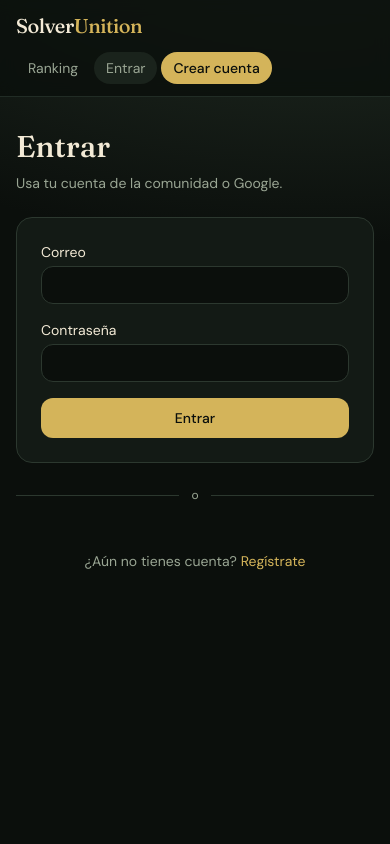
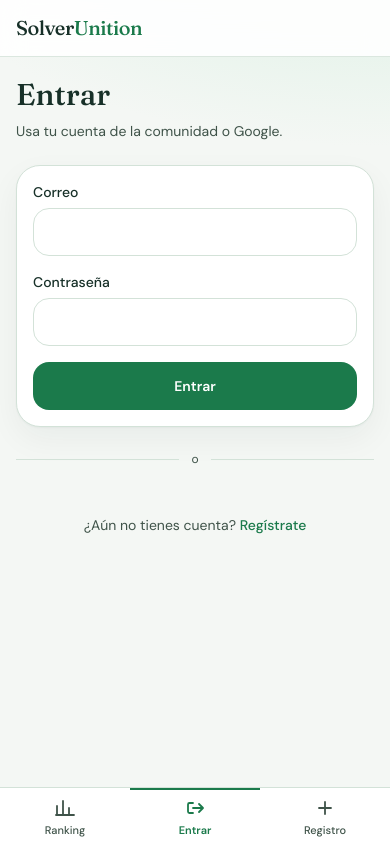
Before and after one commit to brandonjomeyker13-stack/SolverUtinition-Front, a React (Vite) app: page /entrar in a window 390 px wide. Built offline with nearby package versions, Linux system fonts and the light colour scheme; no server answers.

Commit message:
Make the site mobile-first with a light layout and a bottom navigation.

```diff
--- a/index.html
+++ b/index.html
@@ -3,6 +3,7 @@
   <head>
     <meta charset="UTF-8" />
     <meta name="viewport" content="width=device-width, initial-scale=1.0" />
+    <meta name="theme-color" content="#f4f7f4" />
     <title>SolverUnition</title>
     <link rel="preconnect" href="https://fonts.googleapis.com" />
     <link rel="preconnect" href="https://fonts.gstatic.com" crossorigin />
--- a/src/components/GoogleButton.tsx
+++ b/src/components/GoogleButton.tsx
@@ -28,7 +28,7 @@ export function GoogleButton({ onCredential }: Props) {
       }
       caja.current.innerHTML = "";
       window.google.accounts.id.renderButton(caja.current, {
-        theme: "filled_black",
+        theme: "outline",
         size: "large",
         text: "signin_with",
         width: ancho,
--- a/src/components/Layout.tsx
+++ b/src/components/Layout.tsx
@@ -1,58 +1,85 @@
-import { NavLink, Outlet } from "react-router-dom";
+import { NavLink, Outlet, useNavigate } from "react-router-dom";
 import { useAuth } from "../lib/auth";
 
-const link =
-  "whitespace-nowrap rounded-full px-3 py-1.5 text-sm text-mute transition hover:text-cream";
-const activo = "bg-raised text-cream";
+const escritorio =
+  "inline-flex min-h-11 items-center rounded-full px-3 text-sm text-mute hover:text-ink";
+const escritorioActivo = "bg-raised font-medium text-ink";
+
+function Icono({ d }: { d: string }) {
+  return (
+    <svg viewBox="0 0 24 24" className="h-6 w-6" fill="none" stroke="currentColor" strokeWidth="1.8" aria-hidden="true">
+      <path d={d} strokeLinecap="round" strokeLinejoin="round" />
+    </svg>
+  );
+}
+
+const ICONS = {
+  ranking: "M4 19V10M10 19V5M16 19v-7M21 19H3",
+  partidas: "M5 6h14M5 12h14M5 18h9",
+  cuenta: "M12 12a3.5 3.5 0 1 0 0-7 3.5 3.5 0 0 0 0 7ZM5 19.5a7 7 0 0 1 14 0",
+  entrar: "M10 7H6.5A1.5 1.5 0 0 0 5 8.5v7A1.5 1.5 0 0 0 6.5 17H10M10 12h9M16 8l4 4-4 4",
+  crear: "M12 6v12M6 12h12",
+};
 
 export function Layout() {
   const { usuario, salir } = useAuth();
+  const navigate = useNavigate();
+
+  async function onSalir() {
+    try {
+      await salir();
+    } finally {
+      navigate("/", { replace: true });
+    }
+  }
+
+  const movil = usuario
+    ? [
+        { to: "/", label: "Ranking", icon: ICONS.ranking, end: true },
+        { to: "/partidas", label: "Partidas", icon: ICONS.partidas, end: false },
+        { to: "/cuenta", label: "Cuenta", icon: ICONS.cuenta, end: false },
+      ]
+    : [
+        { to: "/", label: "Ranking", icon: ICONS.ranking, end: true },
+        { to: "/entrar", label: "Entrar", icon: ICONS.entrar, end: false },
+        { to: "/registro", label: "Registro", icon: ICONS.crear, end: false },
+      ];
 
   return (
-    <div className="min-h-screen bg-[radial-gradient(1200px_600px_at_80%_-10%,#243026_0%,transparent_55%),linear-gradient(#0b0f0c,#0b0f0c)]">
-      <header className="sticky top-0 z-10 border-b border-line/70 bg-ink/80 backdrop-blur">
-        <div className="mx-auto flex max-w-5xl flex-col gap-3 px-4 py-3 md:flex-row md:items-center md:justify-between md:px-5 md:py-4">
-          <NavLink to="/" className="font-display text-xl tracking-tight text-cream">
-            Solver<span className="text-gold">Unition</span>
+    <div className="min-h-dvh">
+      <a
+        href="#contenido"
+        className="sr-only focus:not-sr-only focus:absolute focus:left-4 focus:top-4 focus:z-50 focus:rounded-xl focus:bg-panel focus:px-3 focus:py-2"
+      >
+        Saltar al contenido
+      </a>
+      <header className="sticky top-0 z-20 border-b border-line/80 bg-panel/90 pt-[env(safe-area-inset-top)] backdrop-blur-md">
+        <div className="mx-auto flex h-14 max-w-5xl items-center justify-between px-4 md:h-16 md:px-6">
+          <NavLink to="/" className="font-display text-xl tracking-tight text-ink">
+            Solver<span className="text-accent">Unition</span>
           </NavLink>
-          <nav className="flex flex-wrap items-center gap-1">
-            <NavLink to="/" end className={({ isActive }) => `${link} ${isActive ? activo : ""}`}>
+          <nav aria-label="Secciones" className="hidden items-center gap-1 md:flex">
+            <NavLink to="/" end className={({ isActive }) => `${escritorio} ${isActive ? escritorioActivo : ""}`}>
               Ranking
             </NavLink>
             {usuario ? (
               <>
-                <NavLink
-                  to="/partidas"
-                  className={({ isActive }) => `${link} ${isActive ? activo : ""}`}
-                >
+                <NavLink to="/partidas" className={({ isActive }) => `${escritorio} ${isActive ? escritorioActivo : ""}`}>
                   Partidas
                 </NavLink>
-                <NavLink
-                  to="/cuenta"
-                  className={({ isActive }) => `${link} ${isActive ? activo : ""}`}
-                >
+                <NavLink to="/cuenta" className={({ isActive }) => `${escritorio} ${isActive ? escritorioActivo : ""}`}>
                   Cuenta
                 </NavLink>
-                <button
-                  type="button"
-                  onClick={() => void salir()}
-                  className={`${link} cursor-pointer border-0 bg-transparent`}
-                >
+                <button type="button" onClick={() => void onSalir()} className={`${escritorio} cursor-pointer border-0 bg-transparent`}>
                   Salir
                 </button>
               </>
             ) : (
               <>
-                <NavLink
-                  to="/entrar"
-                  className={({ isActive }) => `${link} ${isActive ? activo : ""}`}
-                >
+                <NavLink to="/entrar" className={({ isActive }) => `${escritorio} ${isActive ? escritorioActivo : ""}`}>
                   Entrar
                 </NavLink>
-                <NavLink
-                  to="/registro"
-                  className="whitespace-nowrap rounded-full bg-gold px-3 py-1.5 text-sm font-medium text-ink"
-                >
+                <NavLink to="/registro" className="btn px-4">
                   Crear cuenta
                 </NavLink>
               </>
@@ -60,9 +87,36 @@ export function Layout() {
           </nav>
         </div>
       </header>
-      <main className="mx-auto max-w-5xl px-4 py-8 md:px-5 md:py-10">
+
+      <main id="contenido" className="mx-auto max-w-5xl px-4 pt-5 pb-28 md:px-6 md:py-10">
         <Outlet />
       </main>
+
+      <nav
+        aria-label="Principal"
+        className="fixed inset-x-0 bottom-0 z-20 border-t border-line bg-panel/95 pb-[env(safe-area-inset-bottom)] backdrop-blur-md md:hidden"
+      >
+        <ul className="mx-auto flex max-w-lg">
+          {movil.map((item) => (
+            <li key={item.to} className="flex-1">
+              <NavLink
+                to={item.to}
+                end={item.end}
+                className={({ isActive }) =>
+                  `flex min-h-14 flex-col items-center justify-center gap-0.5 border-t-2 text-[11px] ${
+                    isActive
+                      ? "border-accent font-semibold text-accent"
+                      : "border-transparent font-medium text-mute"
+                  }`
+                }
+              >
+                <Icono d={item.icon} />
+                {item.label}
+              </NavLink>
+            </li>
+          ))}
+        </ul>
+      </nav>
     </div>
   );
 }
--- a/src/index.css
+++ b/src/index.css
@@ -3,16 +3,18 @@
 @theme {
   --font-sans: "DM Sans", ui-sans-serif, system-ui, sans-serif;
   --font-display: "Fraunces", Georgia, serif;
-  --color-ink: #0b0f0c;
-  --color-panel: #131a15;
-  --color-raised: #1a231c;
-  --color-line: #2c382f;
-  --color-gold: #d4b45a;
-  --color-gold-dim: #8a7330;
-  --color-cream: #f3ead6;
-  --color-mute: #9aa694;
-  --color-good: #7dcea0;
-  --color-bad: #e07a7a;
+  --color-canvas: #f4f7f4;
+  --color-panel: #ffffff;
+  --color-raised: #e7f2eb;
+  --color-line: #d3e2d8;
+  --color-ink: #173028;
+  --color-cream: #173028;
+  --color-mute: #3f5349;
+  --color-accent: #1b7a4b;
+  --color-gold: #8a5a12;
+  --color-gold-dim: #6d4a10;
+  --color-good: #157a42;
+  --color-bad: #b42318;
 }
 
 html,
@@ -21,13 +23,57 @@ body,
   min-height: 100%;
 }
 
+html {
+  color-scheme: light;
+}
+
 body {
   margin: 0;
-  background: var(--color-ink);
-  color: var(--color-cream);
+  background:
+    radial-gradient(900px 420px at 100% -10%, #d9f0e2 0%, transparent 55%),
+    var(--color-canvas);
+  color: var(--color-ink);
   font-family: var(--font-sans);
+  -webkit-tap-highlight-color: transparent;
+}
+
+a,
+button {
+  touch-action: manipulation;
+}
+
+:focus-visible {
+  outline: 2px solid var(--color-accent);
+  outline-offset: 3px;
 }
 
 ::selection {
-  background: #d4b45a55;
+  background: #1b7a4b33;
 }
+
+@media (prefers-reduced-motion: reduce) {
+  *,
+  *::before,
+  *::after {
+    animation-duration: 0.01ms !important;
+    transition-duration: 0.01ms !important;
+  }
+}
+
+@layer components {
+  .card {
+    @apply rounded-3xl border border-line bg-panel shadow-[0_1px_2px_rgb(23_48_40/0.04),0_12px_32px_rgb(23_48_40/0.05)];
+  }
+
+  .field {
+    @apply mt-1.5 min-h-12 w-full rounded-2xl border border-line bg-white px-3.5 text-base text-ink;
+  }
+
+  .btn {
+    @apply inline-flex min-h-12 items-center justify-center rounded-2xl bg-accent px-4 text-sm font-semibold text-white disabled:opacity-60;
+  }
+
+  .btn-ghost {
+    @apply inline-flex min-h-12 items-center justify-center rounded-2xl border border-line bg-white px-4 text-sm font-medium text-ink disabled:opacity-60;
+  }
+}
--- a/src/lib/types.ts
+++ b/src/lib/types.ts
@@ -18,6 +18,11 @@ export type Perfil = {
     username_visible: string;
     vinculada_en: string;
   } | null;
+  lichess: {
+    username: string;
+    username_visible: string;
+    vinculada_en: string;
+  } | null;
   ratings: Rating[];
 };
 
@@ -33,6 +38,7 @@ export type RankingFila = {
   usuario_id: number;
   nombre: string;
   chesscom_username: string | null;
+  lichess_username: string | null;
   ritmo: Ritmo;
   elo: number;
   partidas_jugadas: number;
--- a/src/pages/Cuenta.tsx
+++ b/src/pages/Cuenta.tsx
@@ -1,5 +1,5 @@
 import { useEffect, useState } from "react";
-import { useSearchParams } from "react-router-dom";
+import { useNavigate, useSearchParams } from "react-router-dom";
 import { api, HttpError } from "../lib/api";
 import { useAuth } from "../lib/auth";
 import type { Ritmo } from "../lib/types";
@@ -10,42 +10,42 @@ const LABELS: Record<Ritmo, string> = {
   bullet: "Bala",
 };
 
+const MOTIVOS: Record<string, string> = {
+  denegado: "Cancelaste el acceso en Lichess.",
+  ocupada:
+    "Esa cuenta de Lichess ya está en uso, o tu usuario ya tiene otra plataforma vinculada.",
+  datos: "Lichess no devolvió una cuenta válida. Inténtalo de nuevo.",
+};
+
 export function Cuenta() {
-  const { usuario, recargar } = useAuth();
+  const { usuario, recargar, salir } = useAuth();
+  const navigate = useNavigate();
   const [params, setParams] = useSearchParams();
   const [aviso, setAviso] = useState<string | null>(null);
   const [error, setError] = useState<string | null>(null);
   const [ocupado, setOcupado] = useState(false);
-  const [username, setUsername] = useState("");
 
   useEffect(() => {
-    const chesscom = params.get("chesscom");
-    if (chesscom === "ok") {
-      setAviso("Chess.com quedó vinculado.");
+    const lichess = params.get("lichess");
+    if (!lichess) return;
+    if (lichess === "ok") {
+      setAviso("Lichess quedó vinculado. Solo cuentan las partidas de ahora en adelante.");
       void recargar();
-      setParams({}, { replace: true });
+    } else {
+      const motivo = params.get("motivo") || "";
+      setError(MOTIVOS[motivo] || "No se pudo vincular Lichess. Inténtalo de nuevo.");
     }
-    if (chesscom === "error") {
-      setError("No se pudo vincular Chess.com. Inténtalo de nuevo.");
-      setParams({}, { replace: true });
-    }
+    setParams({}, { replace: true });
   }, [params, recargar, setParams]);
 
-  async function vincular(ev: React.FormEvent) {
-    ev.preventDefault();
+  async function conectar() {
     setError(null);
     setOcupado(true);
     try {
-      await api("/chesscom/vincular", {
-        method: "POST",
-        body: JSON.stringify({ username }),
-      });
-      await recargar();
-      setAviso("Chess.com quedó vinculado. Solo cuentan las partidas de ahora en adelante.");
-      setUsername("");
+      const data = await api<{ url: string }>("/lichess/conectar");
+      window.location.assign(data.url);
     } catch (e: unknown) {
-      setError(e instanceof HttpError ? e.message : "No se pudo vincular Chess.com");
-    } finally {
+      setError(e instanceof HttpError ? e.message : "No se pudo abrir Lichess");
       setOcupado(false);
     }
   }
@@ -54,9 +54,23 @@ export function Cuenta() {
     setError(null);
     setOcupado(true);
     try {
+      await api("/lichess", { method: "DELETE" });
+      await recargar();
+      setAviso("Se desvinculó Lichess.");
+    } catch (e: unknown) {
+      setError(e instanceof HttpError ? e.message : "No se pudo desvincular");
+    } finally {
+      setOcupado(false);
+    }
+  }
+
+  async function desvincularChesscom() {
+    setError(null);
+    setOcupado(true);
+    try {
       await api("/chesscom", { method: "DELETE" });
       await recargar();
-      setAviso("Se desvinculó Chess.com.");
+      setAviso("Se desvinculó Chess.com. Ya puedes conectar Lichess.");
     } catch (e: unknown) {
       setError(e instanceof HttpError ? e.message : "No se pudo desvincular");
     } finally {
@@ -103,72 +117,79 @@ export function Cuenta() {
         </p>
       ) : null}
 
-      <section className="grid gap-4 sm:grid-cols-3">
+      <section className="grid grid-cols-3 gap-2 sm:gap-4">
         {(["rapid", "blitz", "bullet"] as Ritmo[]).map((ritmo) => {
           const rating = usuario.ratings.find((r) => r.ritmo === ritmo);
           return (
-            <div key={ritmo} className="rounded-2xl border border-line bg-panel px-5 py-4">
-              <p className="text-xs uppercase tracking-wider text-mute">{LABELS[ritmo]}</p>
-              <p className="mt-1 font-display text-3xl">{rating?.elo ?? 1000}</p>
-              <p className="text-sm text-mute">{rating?.partidas_jugadas ?? 0} partidas</p>
+            <div key={ritmo} className="card px-3 py-3 sm:px-5 sm:py-4">
+              <p className="text-[11px] font-medium uppercase tracking-wider text-mute">{LABELS[ritmo]}</p>
+              <p className="mt-1 font-display text-2xl tabular-nums sm:text-3xl">{rating?.elo ?? 1000}</p>
+              <p className="text-xs text-mute sm:text-sm">{rating?.partidas_jugadas ?? 0} partidas</p>
             </div>
           );
         })}
       </section>
 
-      <section className="rounded-2xl border border-line bg-panel p-6">
-        <h2 className="font-display text-xl">Chess.com</h2>
-        {usuario.chesscom ? (
+      <section className="card p-4 sm:p-6">
+        <h2 className="font-display text-xl">Lichess</h2>
+        {usuario.lichess ? (
           <div className="mt-3 space-y-4">
             <p className="text-sm text-mute">
               Vinculado como{" "}
-              <span className="text-cream">{usuario.chesscom.username_visible}</span>
+              <span className="font-medium text-ink">{usuario.lichess.username_visible}</span>
             </p>
-            <div className="flex flex-wrap gap-3">
-              <button
-                type="button"
-                disabled={ocupado}
-                onClick={() => void sincronizar()}
-                className="rounded-xl bg-gold px-4 py-2 text-sm font-medium text-ink disabled:opacity-60"
-              >
+            <div className="flex flex-col gap-3 sm:flex-row">
+              <button type="button" disabled={ocupado} onClick={() => void sincronizar()} className="btn w-full sm:w-auto">
                 Buscar partidas nuevas
               </button>
-              <button
-                type="button"
-                disabled={ocupado}
-                onClick={() => void desvincular()}
-                className="rounded-xl border border-line px-4 py-2 text-sm text-mute hover:text-cream disabled:opacity-60"
-              >
+              <button type="button" disabled={ocupado} onClick={() => void desvincular()} className="btn-ghost w-full sm:w-auto">
                 Desvincular
               </button>
             </div>
           </div>
+        ) : usuario.chesscom ? (
+          <div className="mt-3 space-y-4">
+            <p className="text-sm text-mute">
+              Esta cuenta sigue en Chess.com como{" "}
+              <span className="font-medium text-ink">{usuario.chesscom.username_visible}</span>. Un
+              jugador usa una sola plataforma. Desvincúlala para entrar con Lichess.
+            </p>
+            <button
+              type="button"
+              disabled={ocupado}
+              onClick={() => void desvincularChesscom()}
+              className="btn-ghost w-full sm:w-auto"
+            >
+              Desvincular Chess.com
+            </button>
+          </div>
         ) : (
           <div className="mt-3 space-y-4">
             <p className="text-sm text-mute">
-              Escribe tu username de Chess.com. Comprobamos que exista y, desde este
-              momento, las partidas nuevas contra alguien de la comunidad entran al ranking.
+              Entras con tu cuenta de Lichess. Desde ese momento, las partidas nuevas contra
+              alguien de la comunidad entran al ranking.
             </p>
-            <form onSubmit={(ev) => void vincular(ev)} className="flex flex-col gap-3 sm:flex-row">
-              <input
-                required
-                minLength={2}
-                value={username}
-                onChange={(e) => setUsername(e.target.value)}
-                placeholder="username"
-                className="min-w-0 flex-1 rounded-xl border border-line bg-ink px-3 py-2 text-cream outline-none focus:border-gold"
-              />
-              <button
-                type="submit"
-                disabled={ocupado}
-                className="rounded-xl bg-gold px-4 py-2 text-sm font-medium text-ink disabled:opacity-60"
-              >
-                Vincular
-              </button>
-            </form>
+            <button
+              type="button"
+              disabled={ocupado}
+              onClick={() => void conectar()}
+              className="btn w-full sm:w-auto"
+            >
+              Conectar Lichess
+            </button>
           </div>
         )}
       </section>
+
+      <button
+        type="button"
+        onClick={() => {
+          void salir().finally(() => navigate("/", { replace: true }));
+        }}
+        className="btn-ghost w-full text-bad md:hidden"
+      >
+        Cerrar sesión
+      </button>
     </div>
   );
 }
--- a/src/pages/Entrar.tsx
+++ b/src/pages/Entrar.tsx
@@ -54,41 +54,39 @@ export function Entrar() {
         <p className="mt-2 text-sm text-mute">Usa tu cuenta de la comunidad o Google.</p>
       </div>
 
-      <form onSubmit={onSubmit} className="space-y-4 rounded-2xl border border-line bg-panel p-6">
-        <label className="block text-sm">
+      <form onSubmit={onSubmit} className="card space-y-4 p-4 sm:p-6">
+        <label className="block text-sm font-medium">
           Correo
           <input
             type="email"
             required
+            autoComplete="email"
             value={email}
             onChange={(e) => setEmail(e.target.value)}
-            className="mt-1 w-full rounded-xl border border-line bg-ink px-3 py-2 text-cream outline-none focus:border-gold"
+            className="field"
           />
         </label>
-        <label className="block text-sm">
+        <label className="block text-sm font-medium">
           Contraseña
           <input
             type="password"
             required
+            autoComplete="current-password"
             value={password}
             onChange={(e) => setPassword(e.target.value)}
-            className="mt-1 w-full rounded-xl border border-line bg-ink px-3 py-2 text-cream outline-none focus:border-gold"
+            className="field"
           />
         </label>
         {error ? <p className="text-sm text-bad">{error}</p> : null}
         {aviso ? (
-          <p className="rounded-xl border border-gold/40 bg-raised px-3 py-3 text-sm text-cream">
+          <p className="rounded-2xl border border-line bg-raised px-3 py-3 text-sm text-ink">
             {aviso}{" "}
-            <Link to="/registro" className="text-gold underline">
+            <Link to="/registro" className="font-medium text-accent underline">
               Crear cuenta
             </Link>
           </p>
         ) : null}
-        <button
-          type="submit"
-          disabled={enviando}
-          className="w-full rounded-xl bg-gold py-2.5 text-sm font-medium text-ink disabled:opacity-60"
-        >
+        <button type="submit" disabled={enviando} className="btn w-full">
           {enviando ? "Entrando…" : "Entrar"}
         </button>
       </form>
@@ -103,7 +101,7 @@ export function Entrar() {
 
       <p className="text-center text-sm text-mute">
         ¿Aún no tienes cuenta?{" "}
-        <Link to="/registro" className="text-gold">
+        <Link to="/registro" className="font-medium text-accent">
           Regístrate
         </Link>
       </p>
```
Also changed, not shown: src/lib/auth.tsx (+9 -4 lines), src/pages/Partidas.tsx (+10 -6 lines), src/pages/Ranking.tsx (+50 -25 lines), src/pages/Registro.tsx (+13 -14 lines).
